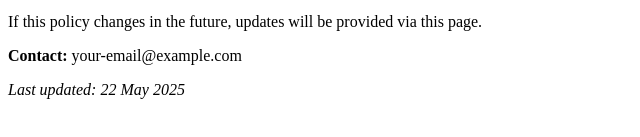
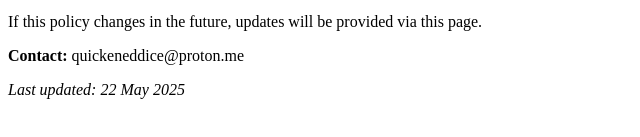
Before and after one commit to QuickenedDice/QD-privacy-policy, a plain HTML site: page index.html in a window 1280 px wide. Shown: the part 169-306 px from the top of the page, 0-640 px from the left. Drawn offline with Linux system fonts and the light colour scheme.

Commit message:
Update index.html

```diff
--- a/index.html
+++ b/index.html
@@ -10,7 +10,7 @@
   <p>No user information is collected in the background or foreground. The app does not request or access sensitive device permissions (e.g., camera, microphone, location).</p>
   <p>We do not use third-party analytics, advertising, or tracking libraries.</p>
   <p>If this policy changes in the future, updates will be provided via this page.</p>
-  <p><strong>Contact:</strong> your-email@example.com</p>
+  <p><strong>Contact:</strong> quickeneddice@proton.me</p>
   <p><em>Last updated: 22 May 2025</em></p>
 </body>
 </html>
```
